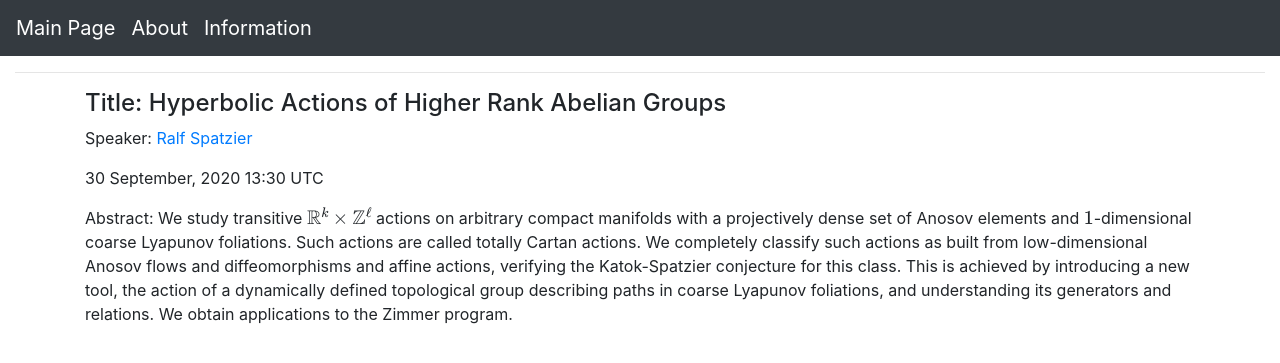
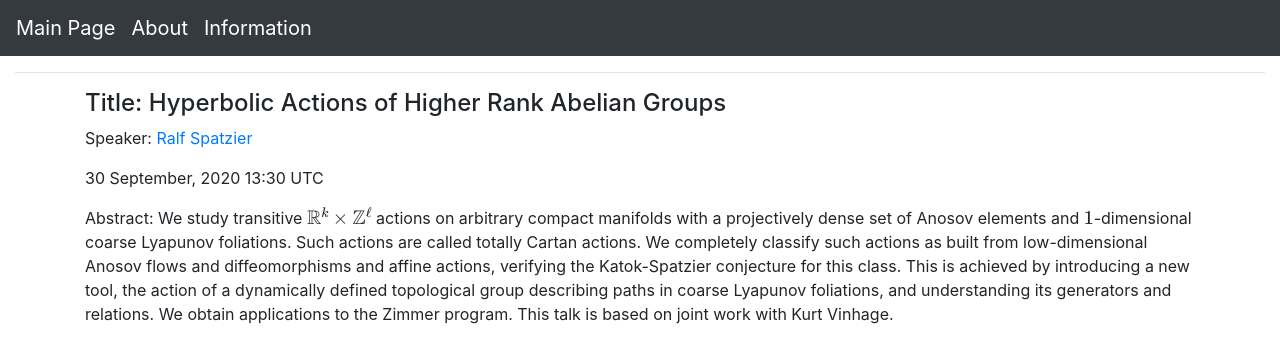
Before and after one commit to lively-cat-lover/DAHD-webinar, a Jekyll site: the page built from _posts/2020-09-30-Ralf-Spatzier.md, in a window 1280 px wide. Shown: the top 363 px of the page. Built offline with Jekyll 4.4.1, drawn with Linux system fonts in a browser that asks for light colours; formulas are drawn with MathJax 3.

Commit message:
minor change

```diff
--- a/_posts/2020-09-30-Ralf-Spatzier.md
+++ b/_posts/2020-09-30-Ralf-Spatzier.md
@@ -7,4 +7,4 @@ date: 2020-09-30 13:30:00 +0000
 categories: Diophantine approximation
 ---
 
-Abstract: We study transitive $\mathbb{R} ^k \times \mathbb{Z}^\ell$ actions on arbitrary compact manifolds with a projectively dense set of Anosov elements and $1$-dimensional coarse Lyapunov foliations. Such actions are called totally Cartan actions. We completely classify such actions as built from low-dimensional Anosov flows and diffeomorphisms and affine actions, verifying the Katok-Spatzier conjecture for this class. This is achieved by introducing a new tool, the action of a dynamically defined topological group describing paths in coarse Lyapunov foliations, and understanding its generators and relations. We obtain applications to the Zimmer program.
+Abstract: We study transitive $\mathbb{R} ^k \times \mathbb{Z}^\ell$ actions on arbitrary compact manifolds with a projectively dense set of Anosov elements and $1$-dimensional coarse Lyapunov foliations. Such actions are called totally Cartan actions. We completely classify such actions as built from low-dimensional Anosov flows and diffeomorphisms and affine actions, verifying the Katok-Spatzier conjecture for this class. This is achieved by introducing a new tool, the action of a dynamically defined topological group describing paths in coarse Lyapunov foliations, and understanding its generators and relations. We obtain applications to the Zimmer program. This talk is based on joint work with Kurt Vinhage.
```
